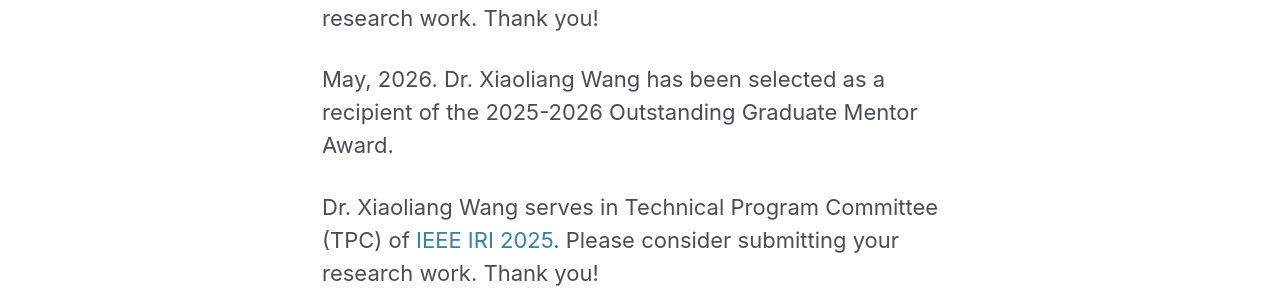
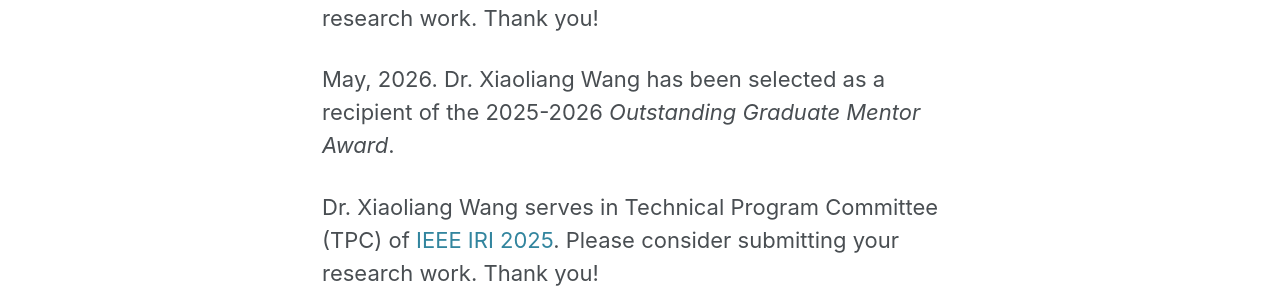
Before and after one commit to wang-xiaoliang/wang-xiaoliang.github.io, a Jekyll site: the page built from index.md, in a window 1280 px wide and 900 px high. Shown: the part 490-783 px from the top of the window. Built offline with Jekyll 4.4.1, drawn with Linux system fonts in a browser that asks for light colours; cached includes are drawn as plain includes; nearby versions of some CDN libraries; some web fonts are replaced; our own code applies the rules of GitHub Pages for plain Markdown files; the list of posts is cut into pages by our own code.

```diff
--- a/index.md
+++ b/index.md
@@ -16,7 +16,7 @@ News
 
 Dr. Xiaoliang Wang serves in Technical Program Committee (TPC) of [IEEE IRI 2026](https://ieee-iri.github.io/). Please consider submitting your research work. Thank you!
 
-May, 2026. Dr. Xiaoliang Wang has been selected as a recipient of the 2025-2026 Outstanding Graduate Mentor Award.
+May, 2026. Dr. Xiaoliang Wang has been selected as a recipient of the 2025-2026 <i>Outstanding Graduate Mentor Award</i>.
 
 Dr. Xiaoliang Wang serves in Technical Program Committee (TPC) of [IEEE IRI 2025](https://ieee-iri.github.io/). Please consider submitting your research work. Thank you!
 
```
